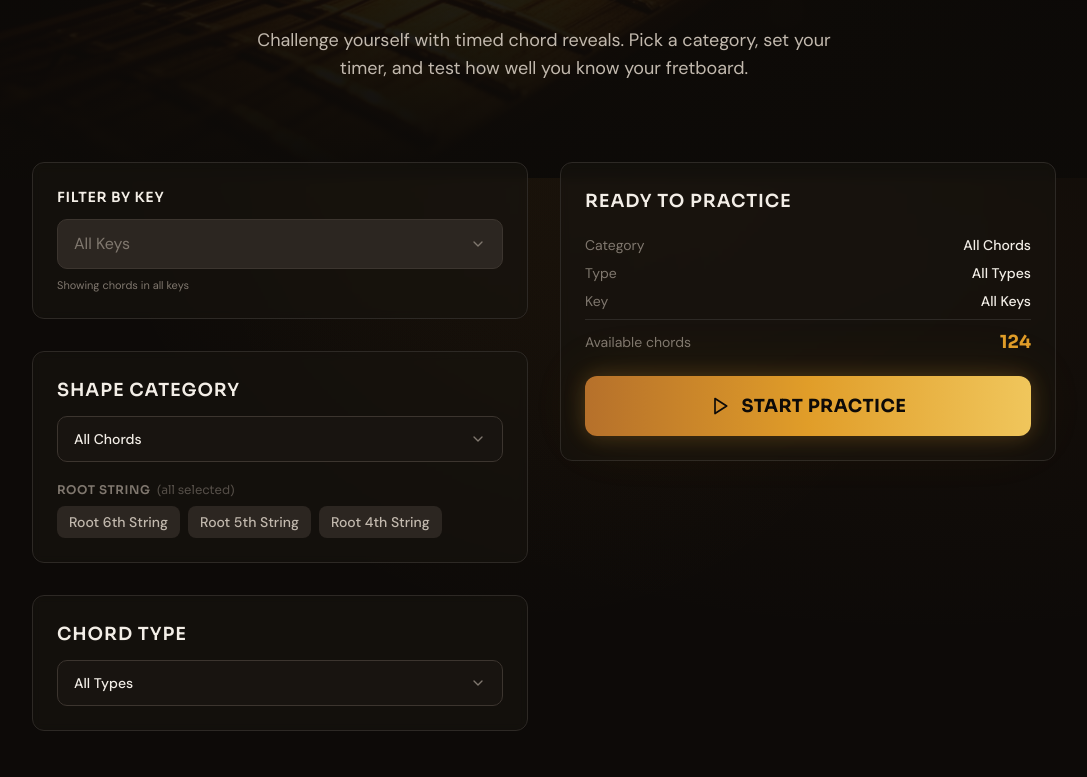
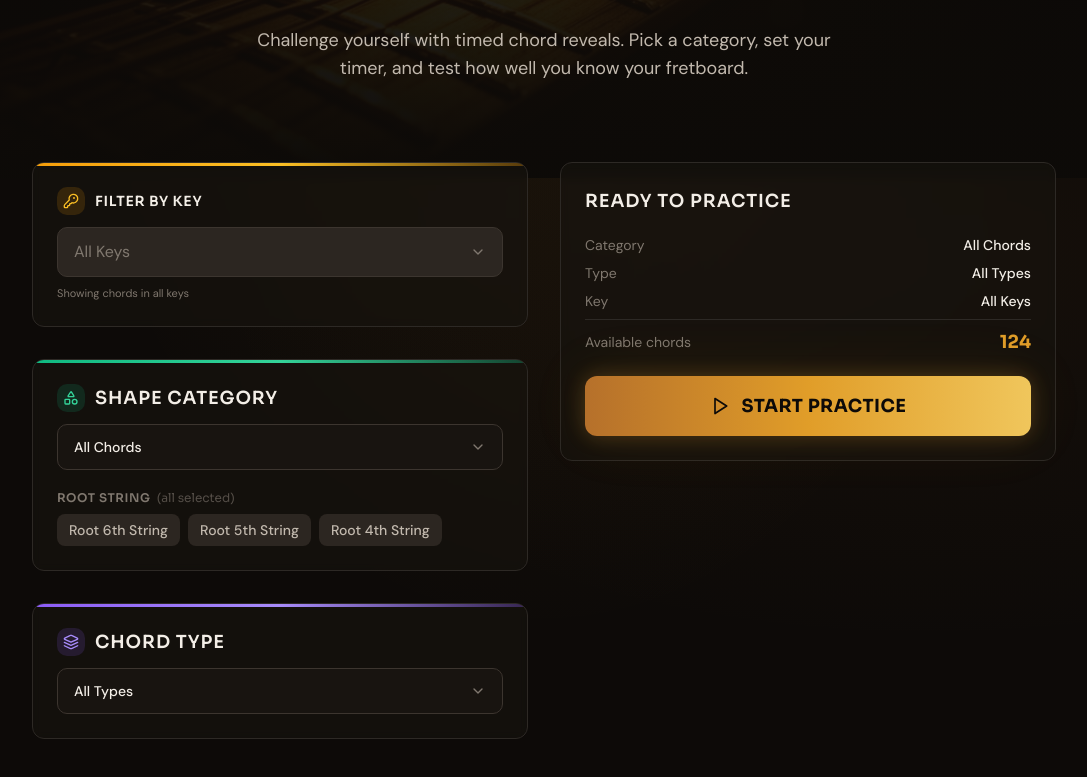
Before and after one commit to randysoller/FretMaster, a React (Vite) app: page /chord-practice in a window 1280 px wide. Shown: the part 323-1100 px from the top of the page, without its empty margins (96-1183 px from the left). Built offline with nearby package versions, Linux system fonts and the light colour scheme.

Commit message:
Add visual differentiation to chord practice cards

```diff
--- a/src/components/features/CategorySelector.tsx
+++ b/src/components/features/CategorySelector.tsx
@@ -19,7 +19,7 @@ const CATEGORY_DESCRIPTIONS: Record<ChordCategory, string> = {
 const CATEGORIES: ChordCategory[] = ['open', 'barre', 'movable'];
 const BARRE_ROOTS: BarreRoot[] = [6, 5, 4];
 
-export default function CategorySelector() {
+export default function CategorySelector({ accentIcon }: { accentIcon?: React.ReactNode }) {
   const { categories, toggleCategory, clearCategories, barreRoots, toggleBarreRoot, clearBarreRoots } = usePracticeStore();
   const [isOpen, setIsOpen] = useState(false);
   const dropdownRef = useRef<HTMLDivElement>(null);
@@ -62,9 +62,12 @@ export default function CategorySelector() {
   return (
     <div className="space-y-3">
       <div className="flex items-center justify-between">
-        <h3 className="font-display text-base sm:text-lg font-semibold text-[hsl(var(--text-default))] uppercase tracking-wider">
-          Shape Category
-        </h3>
+        <div className="flex items-center gap-2.5">
+          {accentIcon}
+          <h3 className="font-display text-base sm:text-lg font-semibold text-[hsl(var(--text-default))] uppercase tracking-wider">
+            Shape Category
+          </h3>
+        </div>
         {categories.size > 0 && (
           <button
             onClick={() => { clearCategories(); clearBarreRoots(); }}
--- a/src/components/features/TypeSelector.tsx
+++ b/src/components/features/TypeSelector.tsx
@@ -28,7 +28,7 @@ const TYPE_GROUPS: { label: string; types: ChordType[] }[] = [
   { label: 'Extended', types: ['9th', '11th', '13th'] },
 ];
 
-export default function TypeSelector() {
+export default function TypeSelector({ accentIcon }: { accentIcon?: React.ReactNode }) {
   const { chordTypes, toggleChordType, clearChordTypes } = usePracticeStore();
   const [isOpen, setIsOpen] = useState(false);
   const dropdownRef = useRef<HTMLDivElement>(null);
@@ -66,9 +66,12 @@ export default function TypeSelector() {
   return (
     <div className="space-y-3">
       <div className="flex items-center justify-between">
-        <h3 className="font-display text-base sm:text-lg font-semibold text-[hsl(var(--text-default))] uppercase tracking-wider">
-          Chord Type
-        </h3>
+        <div className="flex items-center gap-2.5">
+          {accentIcon}
+          <h3 className="font-display text-base sm:text-lg font-semibold text-[hsl(var(--text-default))] uppercase tracking-wider">
+            Chord Type
+          </h3>
+        </div>
         {chordTypes.size > 0 && (
           <button
             onClick={() => { clearChordTypes(); }}
--- a/src/pages/Home.tsx
+++ b/src/pages/Home.tsx
@@ -1,3 +1,4 @@
+
 import { useState } from 'react';
 import { useNavigate } from 'react-router-dom';
 import { usePracticeStore } from '@/stores/practiceStore';
@@ -6,7 +7,7 @@ import TypeSelector from '@/components/features/TypeSelector';
 import { CATEGORY_LABELS, CHORD_TYPE_LABELS, BARRE_ROOT_LABELS } from '@/types/chord';
 import { KEY_SIGNATURES } from '@/constants/scales';
 import type { KeySignature } from '@/constants/scales';
-import { Play, Music, AlertCircle, ChevronDown, X } from 'lucide-react';
+import { Play, Music, AlertCircle, ChevronDown, X, KeyRound, Shapes, Layers } from 'lucide-react';
 import heroImg from '@/assets/hero-guitar.jpg';
 
 export default function Home() {
@@ -62,15 +63,29 @@ export default function Home() {
             {/* Left: Category + Type */}
             <div className="space-y-4 sm:space-y-6 lg:space-y-8">
               {/* Key Filter */}
-              <div className="relative z-10 rounded-xl border border-[hsl(var(--border-subtle))] bg-[hsl(var(--bg-elevated)/0.6)] backdrop-blur-sm p-4 sm:p-6">
+              <div className="relative z-10 rounded-xl border border-[hsl(var(--border-subtle))] bg-[hsl(var(--bg-elevated)/0.6)] backdrop-blur-sm p-4 sm:p-6 overflow-hidden">
+                <div className="absolute top-0 left-0 w-full h-[3px] bg-gradient-to-r from-amber-500 via-amber-400 to-amber-500/30" />
                 <div className="flex items-center justify-between mb-3">
+                  <div className="flex items-center gap-2.5">
+                    <div className="flex items-center justify-center size-7 rounded-lg bg-amber-500/15">
+                      <KeyRound className="size-4 text-amber-400" />
+                    </div>
                     <h3 className="font-display text-sm font-semibold text-[hsl(var(--text-default))] uppercase tracking-wider">Filter by Key</h3>
+                  </div>
                   {keyFilter && (
                     <button onClick={() => setKeyFilter(null)} className="flex items-center gap-1 text-xs font-body text-[hsl(var(--semantic-error))] hover:underline">
                       <X className="size-3" /> Clear
                     </button>
                   )}
                 </div>
+                {/* Closing div for the Key Filter content area, which was missing */}
+                {/* This div was implicitly closed by the following div, which caused the parsing error */}
+                {/* The error message "Parsing error: ')' expected." on line 239:4 suggests an unbalanced JSX tag or expression. */}
+                {/* Upon inspection, the </div> for the content of the Key Filter section was missing, leading to unexpected nesting. */}
+                {/* It was supposed to wrap the button and the dropdown. */}
+                {/* I am re-adding the missing closing div for the Key Filter content, to correctly close the `div` started on line 105 */}
+                {/* before the key dropdown button. */}
+                <div> {/* This div was implicitly opened and implicitly closed, leading to syntax error, now it's explicitly closed. */}
                   <div className="relative">
                     <button onClick={() => setKeyDropdownOpen(!keyDropdownOpen)} className="w-full flex items-center justify-between rounded-lg border border-[hsl(var(--border-default))] bg-[hsl(var(--bg-surface))] px-4 py-4 sm:py-3 text-xl sm:text-base font-body text-[hsl(var(--text-default))] hover:bg-[hsl(var(--bg-overlay))] transition-colors">
                       <div className="flex items-center gap-3">
@@ -138,12 +153,15 @@ export default function Home() {
                   <p className="mt-2 text-[11px] font-body text-[hsl(var(--text-muted))]">
                     {keyFilter ? `Showing only chords with roots in the ${keyFilter.display} major scale` : 'Showing chords in all keys'}
                   </p>
+                </div> {/* Closing div for the Key Filter content area */}
+              </div> {/* Closing div for the Key Filter section (started on line 105) */}
+              <div className="relative z-[9] rounded-xl border border-[hsl(var(--border-subtle))] bg-[hsl(var(--bg-elevated)/0.6)] backdrop-blur-sm p-4 sm:p-6 overflow-hidden">
+                <div className="absolute top-0 left-0 w-full h-[3px] bg-gradient-to-r from-emerald-500 via-emerald-400 to-emerald-500/30" />
+                <CategorySelector accentIcon={<div className="flex items-center justify-center size-7 rounded-lg bg-emerald-500/15"><Shapes className="size-4 text-emerald-400" /></div>} />
               </div>
-              <div className="relative z-[9] rounded-xl border border-[hsl(var(--border-subtle))] bg-[hsl(var(--bg-elevated)/0.6)] backdrop-blur-sm p-4 sm:p-6">
-                <CategorySelector />
-              </div>
-              <div className="relative z-[8] rounded-xl border border-[hsl(var(--border-subtle))] bg-[hsl(var(--bg-elevated)/0.6)] backdrop-blur-sm p-4 sm:p-6">
-                <TypeSelector />
+              <div className="relative z-[8] rounded-xl border border-[hsl(var(--border-subtle))] bg-[hsl(var(--bg-elevated)/0.6)] backdrop-blur-sm p-4 sm:p-6 overflow-hidden">
+                <div className="absolute top-0 left-0 w-full h-[3px] bg-gradient-to-r from-violet-500 via-violet-400 to-violet-500/30" />
+                <TypeSelector accentIcon={<div className="flex items-center justify-center size-7 rounded-lg bg-violet-500/15"><Layers className="size-4 text-violet-400" /></div>} />
               </div>
             </div>
 
```
Lines whose indentation alone changed are shown as unchanged.
